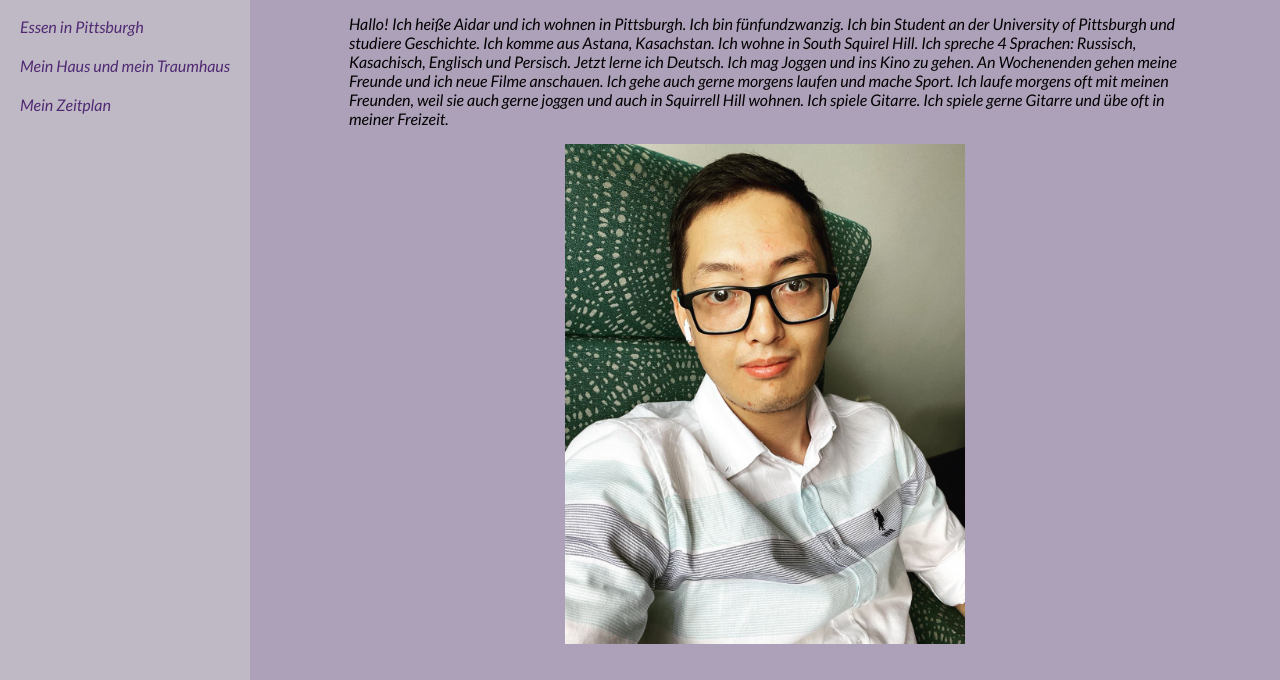
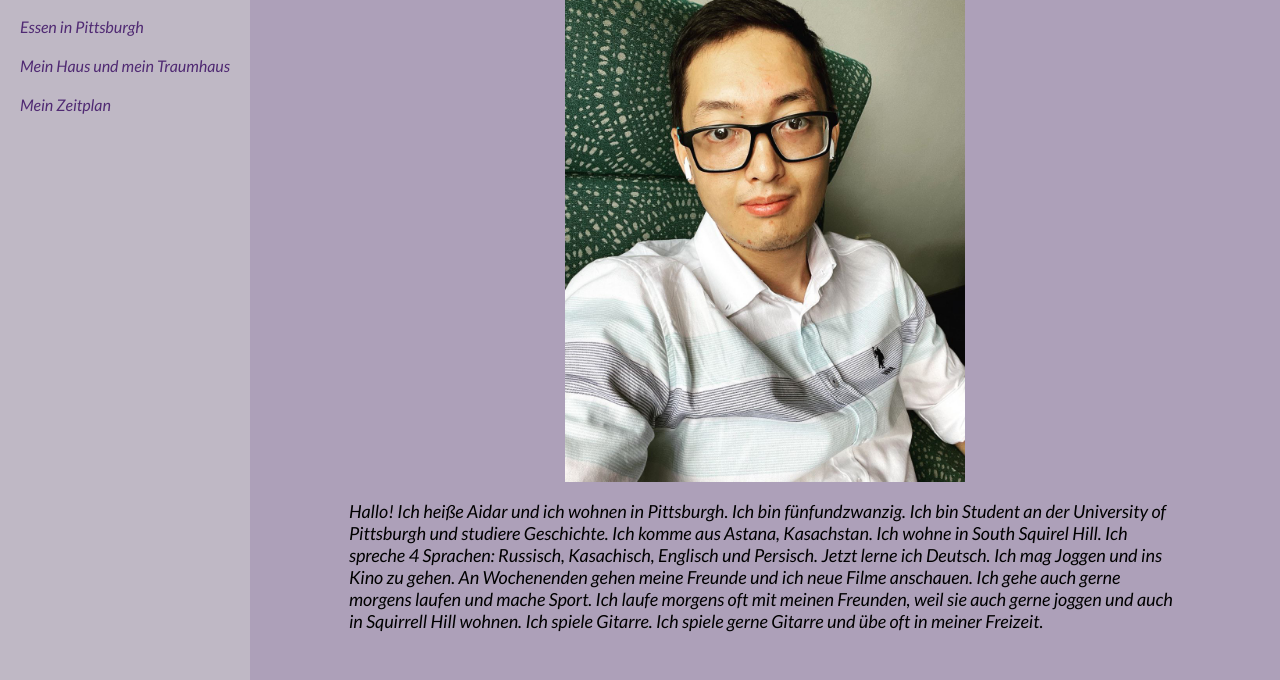
Before and after one commit to Rokatoka/aidar, a plain HTML site: page index.html in a window 1280 px wide. Shown: the part 120-800 px from the top of the page. Drawn offline with Linux system fonts and the light colour scheme.

Commit message:
second commit

```diff
--- a/index.css
+++ b/index.css
@@ -43,9 +43,13 @@ img {
 
 .content {
   width: 65vw;
-  margin: auto;
+  margin: 20px auto auto;
   display: flex;
   align-items: center;
   flex-direction: column;
   font-family: 'Lato', sans-serif;
 }
+
+.content p {
+  font-size: 18px;
+}
--- a/index.html
+++ b/index.html
@@ -11,12 +11,12 @@
   <div class="content">
     <h1>Hallo!</h1>
 
+    <img src="hallo.jpeg" />
+
     <p>Hallo! Ich heiße Aidar und ich wohnen in Pittsburgh. Ich bin fünfundzwanzig. Ich bin Student an der University of Pittsburgh und studiere Geschichte. Ich komme aus Astana, Kasachstan. Ich wohne in South Squirel Hill. Ich spreche 4 Sprachen: Russisch, Kasachisch, Englisch und Persisch. Jetzt lerne ich Deutsch.
 
       Ich mag Joggen und ins Kino zu gehen. An Wochenenden gehen meine Freunde und ich neue Filme anschauen. Ich gehe auch gerne morgens laufen und mache Sport. Ich laufe morgens oft mit meinen Freunden, weil sie auch gerne joggen und auch in Squirrell Hill wohnen. Ich spiele Gitarre. Ich spiele gerne Gitarre und übe oft in meiner Freizeit.
     </p>
-
-    <img src="hallo.jpeg" />
   </div>
 
   <aside class="sidebar">
```
